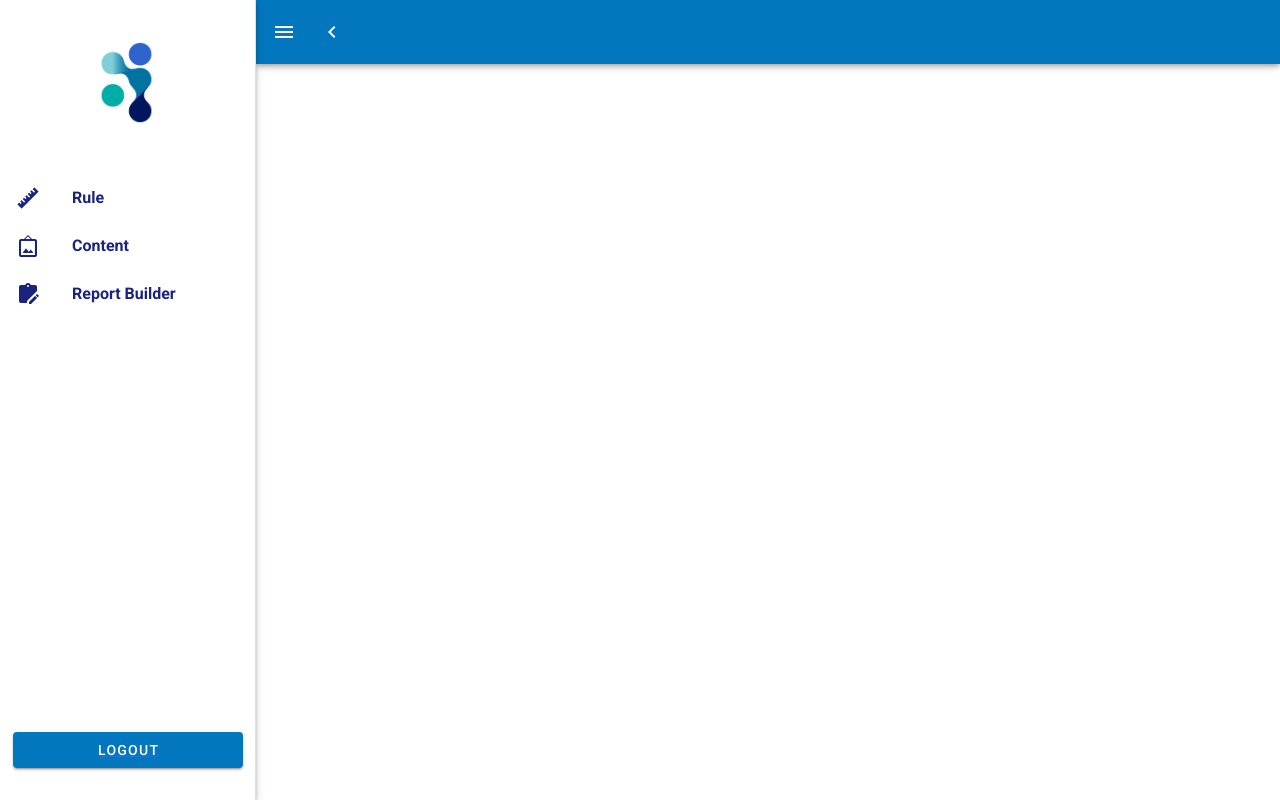
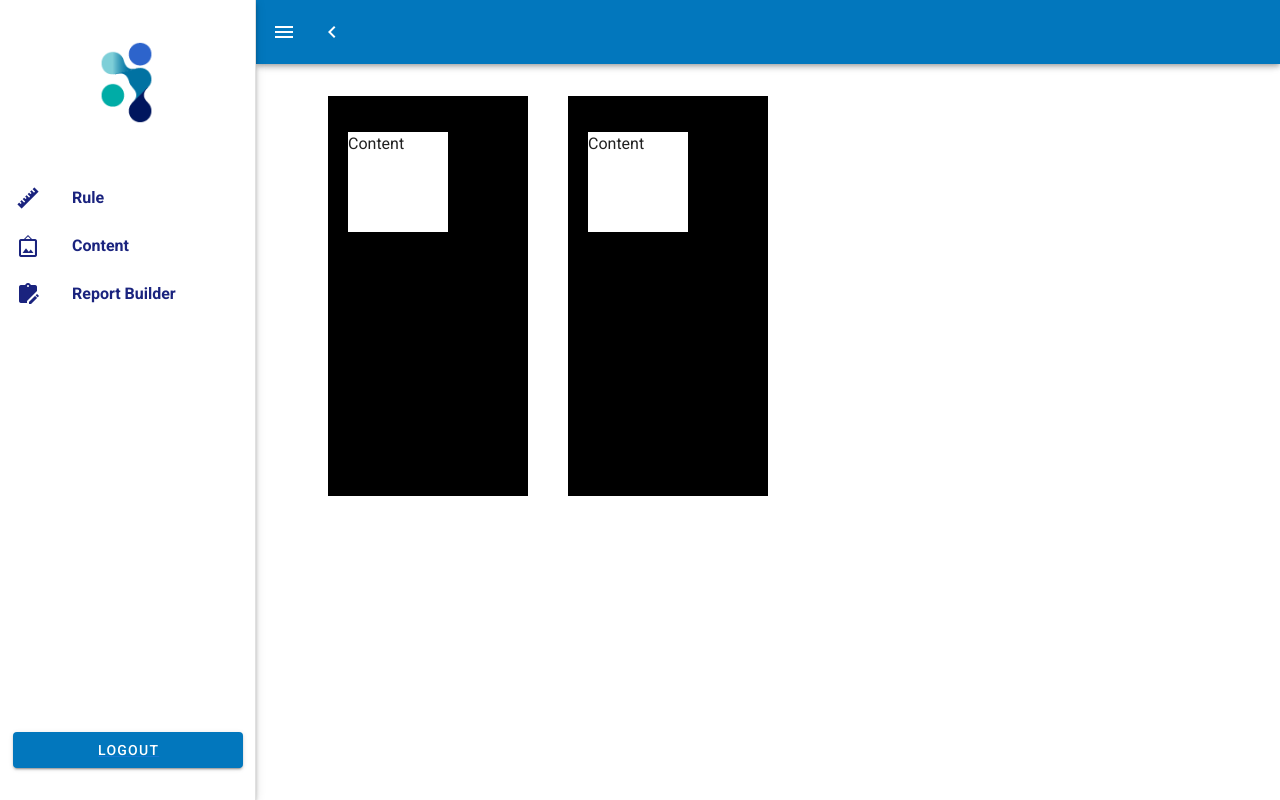
Before and after one commit to vinixcode/cv19-cms-frontend, a Nuxt app: page /app in a window 1280 px wide. Built offline with nearby package versions, Linux system fonts and the light colour scheme.

Commit message:
drag and drop report builder

```diff
--- a/components/Logo.vue
+++ /dev/null
@@ -1,79 +0,0 @@
-<template>
-  <div class="VueToNuxtLogo">
-    <div class="Triangle Triangle--two" />
-    <div class="Triangle Triangle--one" />
-    <div class="Triangle Triangle--three" />
-    <div class="Triangle Triangle--four" />
-  </div>
-</template>
-
-<style>
-.VueToNuxtLogo {
-  display: inline-block;
-  animation: turn 2s linear forwards 1s;
-  transform: rotateX(180deg);
-  position: relative;
-  overflow: hidden;
-  height: 180px;
-  width: 245px;
-}
-
-.Triangle {
-  position: absolute;
-  top: 0;
-  left: 0;
-  width: 0;
-  height: 0;
-}
-
-.Triangle--one {
-  border-left: 105px solid transparent;
-  border-right: 105px solid transparent;
-  border-bottom: 180px solid #41b883;
-}
-
-.Triangle--two {
-  top: 30px;
-  left: 35px;
-  animation: goright 0.5s linear forwards 3.5s;
-  border-left: 87.5px solid transparent;
-  border-right: 87.5px solid transparent;
-  border-bottom: 150px solid #3b8070;
-}
-
-.Triangle--three {
-  top: 60px;
-  left: 35px;
-  animation: goright 0.5s linear forwards 3.5s;
-  border-left: 70px solid transparent;
-  border-right: 70px solid transparent;
-  border-bottom: 120px solid #35495e;
-}
-
-.Triangle--four {
-  top: 120px;
-  left: 70px;
-  animation: godown 0.5s linear forwards 3s;
-  border-left: 35px solid transparent;
-  border-right: 35px solid transparent;
-  border-bottom: 60px solid #fff;
-}
-
-@keyframes turn {
-  100% {
-    transform: rotateX(0deg);
-  }
-}
-
-@keyframes godown {
-  100% {
-    top: 180px;
-  }
-}
-
-@keyframes goright {
-  100% {
-    left: 70px;
-  }
-}
-</style>
--- a/components/VuetifyLogo.vue
+++ /dev/null
@@ -1,18 +0,0 @@
-<template>
-  <img class="VuetifyLogo" alt="Vuetify Logo" src="/vuetify-logo.svg" />
-</template>
-
-<style>
-.VuetifyLogo {
-  height: 180px;
-  width: 180px;
-  transform: rotateY(560deg);
-  animation: turn 3.5s ease-out forwards 1s;
-}
-
-@keyframes turn {
-  100% {
-    transform: rotateY(0deg);
-  }
-}
-</style>
--- /dev/null
+++ b/components/board.vue
@@ -0,0 +1,27 @@
+<template>
+  <div :id="id" class="board" @dragover.prevent @drop.prevent="drop">
+    <slot />
+  </div>
+</template>
+
+<script>
+export default {
+  props: { id: Number },
+  methods: {
+    drop: (e) => {
+      const cardID = e.dataTransfer.getData('card_id')
+      const card = document.getElementById(cardID)
+      card.style.display = 'block'
+      e.target.appendChild(card)
+    },
+  },
+}
+</script>
+
+<style>
+.board {
+  width: 200px;
+  height: 400px;
+  background-color: black;
+}
+</style>
--- /dev/null
+++ b/components/card.vue
@@ -0,0 +1,34 @@
+<template>
+  <div
+    :id="id"
+    :draggable="draggable"
+    class="card"
+    @dragstart="dragStart"
+    @dragover.stop
+  >
+    <p class="mt-4">Content</p>
+  </div>
+</template>
+
+<script>
+export default {
+  props: ['id', 'draggable'],
+  methods: {
+    dragStart: (e) => {
+      const target = e.target
+      e.dataTransfer.setData('card_id', target.id)
+      setTimeout(() => {
+        target.style.display = 'none'
+      }, 0)
+    },
+  },
+}
+</script>
+
+<style>
+.card {
+  width: 100px;
+  height: 100px;
+  background-color: white;
+}
+</style>
--- /dev/null
+++ b/pages/app.vue
@@ -0,0 +1,30 @@
+<template>
+  <div id="app">
+    <main class="d-flex mx-10">
+      <board id="board-1" class="pa-5 ma-5">
+        <card id="card-1" draggable="true">
+          <p>Card One</p>
+        </card>
+      </board>
+      <board id="board-2" class="pa-5 ma-5">
+        <card id="card-2" draggable="true">
+          <p>Card Two</p>
+        </card>
+      </board>
+    </main>
+  </div>
+</template>
+
+<script>
+import board from '../components/board'
+import card from '../components/card'
+export default {
+  name: 'App',
+  components: {
+    board,
+    card,
+  },
+}
+</script>
+
+<style></style>
--- a/pages/report-builder.vue
+++ b/pages/report-builder.vue
@@ -26,7 +26,7 @@
           <div>
             <div
               draggable
-              class="mb-5 content-draggable d-flex justify-center align-center rounded elevation-4"
+              class="mb-5 content-draggable d-flex justify-center align-center rounded elevation-4 card"
             >
               <p class="mt-4">Content</p>
             </div>
```
